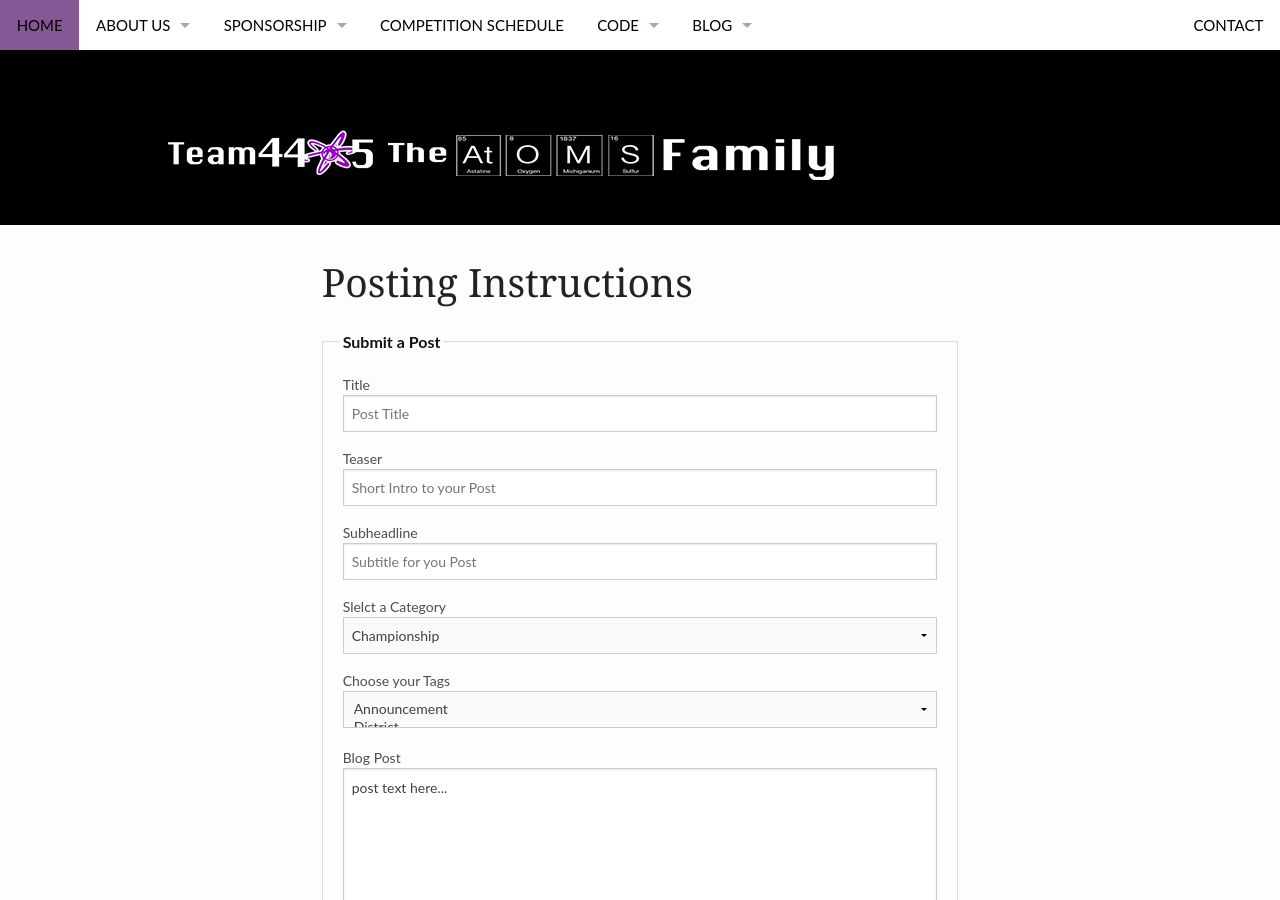
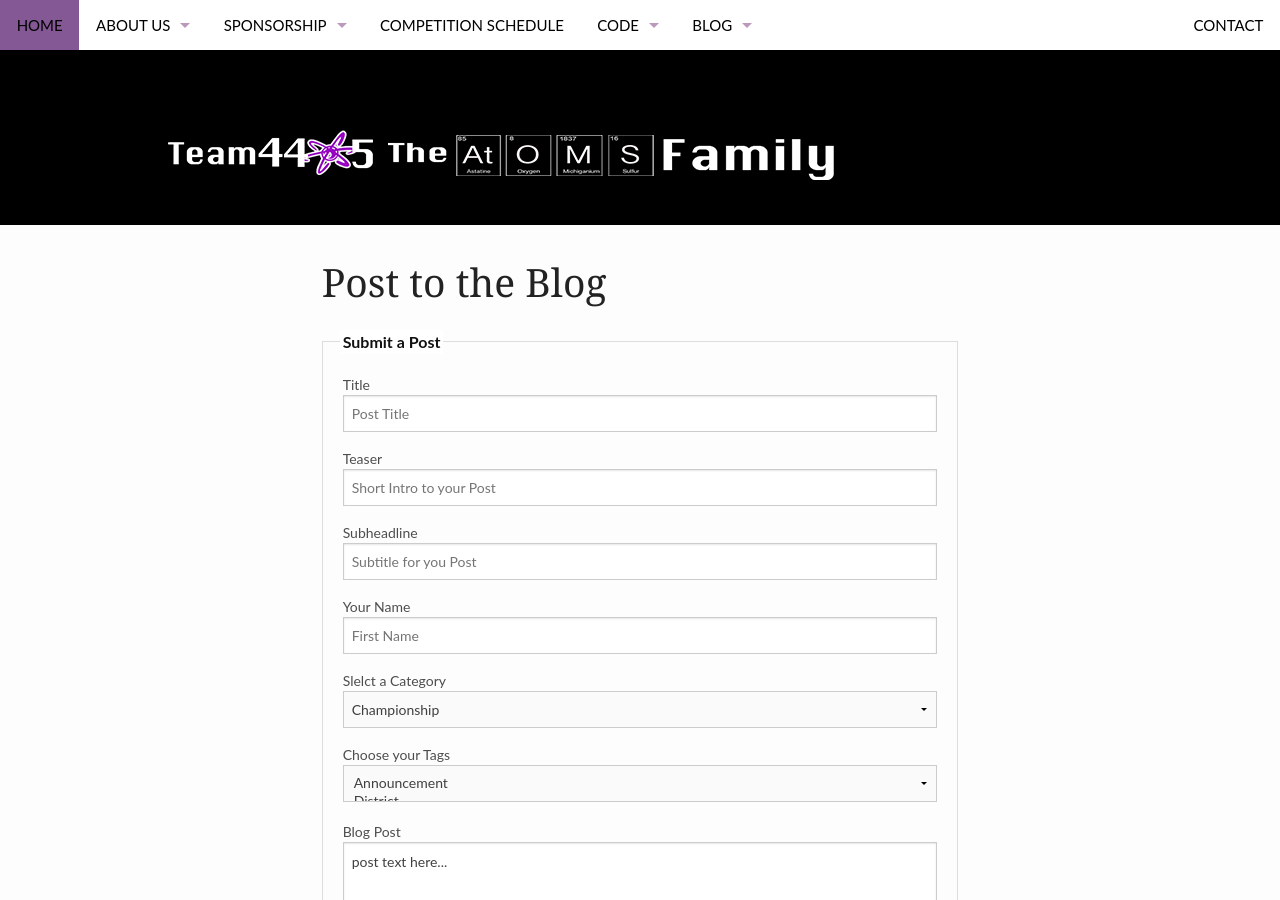
Before and after one commit to team4405/team4405.github.io, a Jekyll site: the page built from pages/posting.md, in a window 1280 px wide and 900 px high. Built offline with Jekyll 4.4.1, drawn with Linux system fonts in a browser that asks for light colours; nearby versions of some CDN libraries.

Commit message:
Update posting.md

```diff
--- a/pages/posting.md
+++ b/pages/posting.md
@@ -1,6 +1,6 @@
 ---
 layout: page
-title: "Posting Instructions"
+title: "Post to the Blog"
 subheadline: ""
 show_meta: false
 teaser: ''
@@ -38,6 +38,15 @@ permalink: "/posting/"
   <label class="col-md-4 control-label" for="subheadline">Subheadline</label>
   <div class="col-md-4">
   <input id="subheadline" name="subheadline" type="text" placeholder="Subtitle for you Post" class="form-control input-md">
+
+  </div>
+</div>
+
+<!-- Text input-->
+<div class="form-group">
+  <label class="col-md-4 control-label" for="author">Your Name</label>
+  <div class="col-md-4">
+  <input id="author" name="author" type="text" placeholder="First Name" class="form-control input-md">
 
   </div>
 </div>
```
